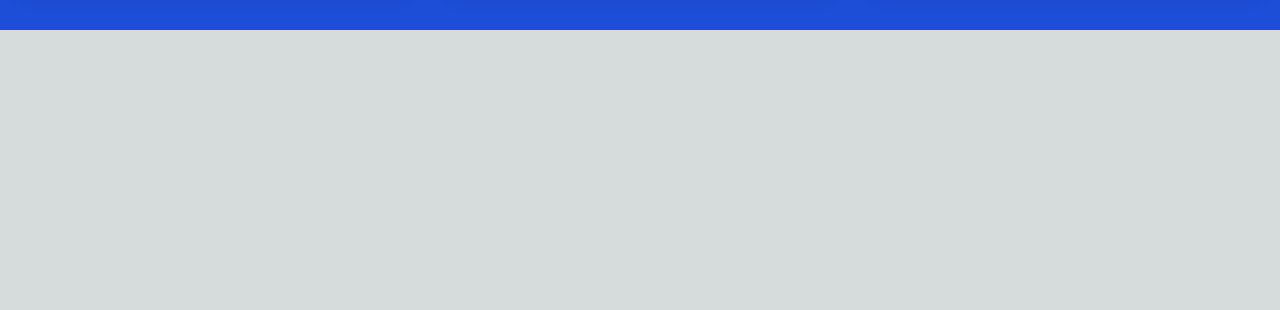
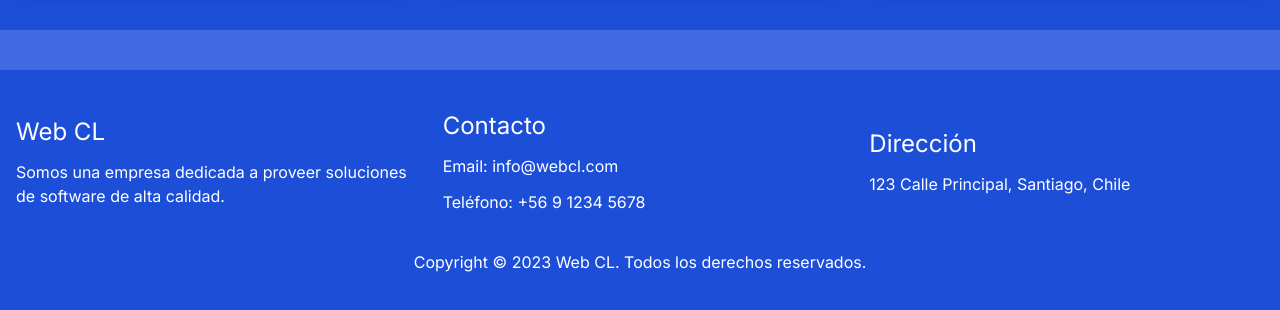
Before and after one commit to cl-web/cl-web.github.io, a Next.js app: page / in a window 1280 px wide. Shown: the part 1346-1656 px from the top of the page. Before the commit the page ends 1376 px from the top, so only its background shows below. Built offline with nearby package versions, Linux system fonts and the light colour scheme.

Commit message:
added footer component

```diff
--- a/app/globals.css
+++ b/app/globals.css
@@ -18,10 +18,5 @@
 
 body {
   color: rgb(var(--foreground-rgb));
-  background: linear-gradient(
-      to bottom,
-      transparent,
-      rgb(var(--background-end-rgb))
-    )
-    rgb(var(--background-start-rgb));
+  background-color: #4169E1;
 }
--- a/app/layout.tsx
+++ b/app/layout.tsx
@@ -2,6 +2,7 @@ import './globals.css'
 import { Inter } from 'next/font/google'
 
 const inter = Inter({ subsets: ['latin'] })
+import Footer from '@/components/Footer/Footer'
 
 export const metadata = {
   title: 'Create Next App',
@@ -16,6 +17,7 @@ export default function RootLayout({
   return (
     <html lang="en">
       <body className={inter.className}>{children}</body>
+
     </html>
   )
 }
--- a/app/page.tsx
+++ b/app/page.tsx
@@ -1,11 +1,13 @@
 import Image from 'next/image'
 import Landing from '@/components/Landing/Landing'
 import Services from '@/components/Services/Services'
+import Footer from '@/components/Footer/Footer'
 export default function Home() {
   return (
     <>
    <Landing/>
    <Services/>
+   <Footer/>
    </>
   )
 }
--- /dev/null
+++ b/components/Footer/Footer.tsx
@@ -0,0 +1,30 @@
+import React from 'react';
+
+function Footer() {
+  return (
+    <footer className="bg-blue-700 text-white py-10 mt-10">
+      <div className="container mx-auto px-4">
+        <div className="grid grid-cols-1 md:grid-cols-3 gap-8 items-center">
+          <div>
+            <h3 className="text-2xl mb-3">Web CL</h3>
+            <p className="mb-3">Somos una empresa dedicada a proveer soluciones de software de alta calidad.</p>
+          </div>
+          <div>
+            <h3 className="text-2xl mb-3">Contacto</h3>
+            <p className="mb-3">Email: info@webcl.com</p>
+            <p className="mb-3">Teléfono: +56 9 1234 5678</p>
+          </div>
+          <div>
+            <h3 className="text-2xl mb-3">Dirección</h3>
+            <p className="mb-3">123 Calle Principal, Santiago, Chile</p>
+          </div>
+        </div>
+        <div className="text-center mt-6">
+          <p>Copyright © {new Date().getFullYear()} Web CL. Todos los derechos reservados.</p>
+        </div>
+      </div>
+    </footer>
+  );
+}
+
+export default Footer;
```
Also changed, not shown: components/Contact/Contact.tsx (added).
